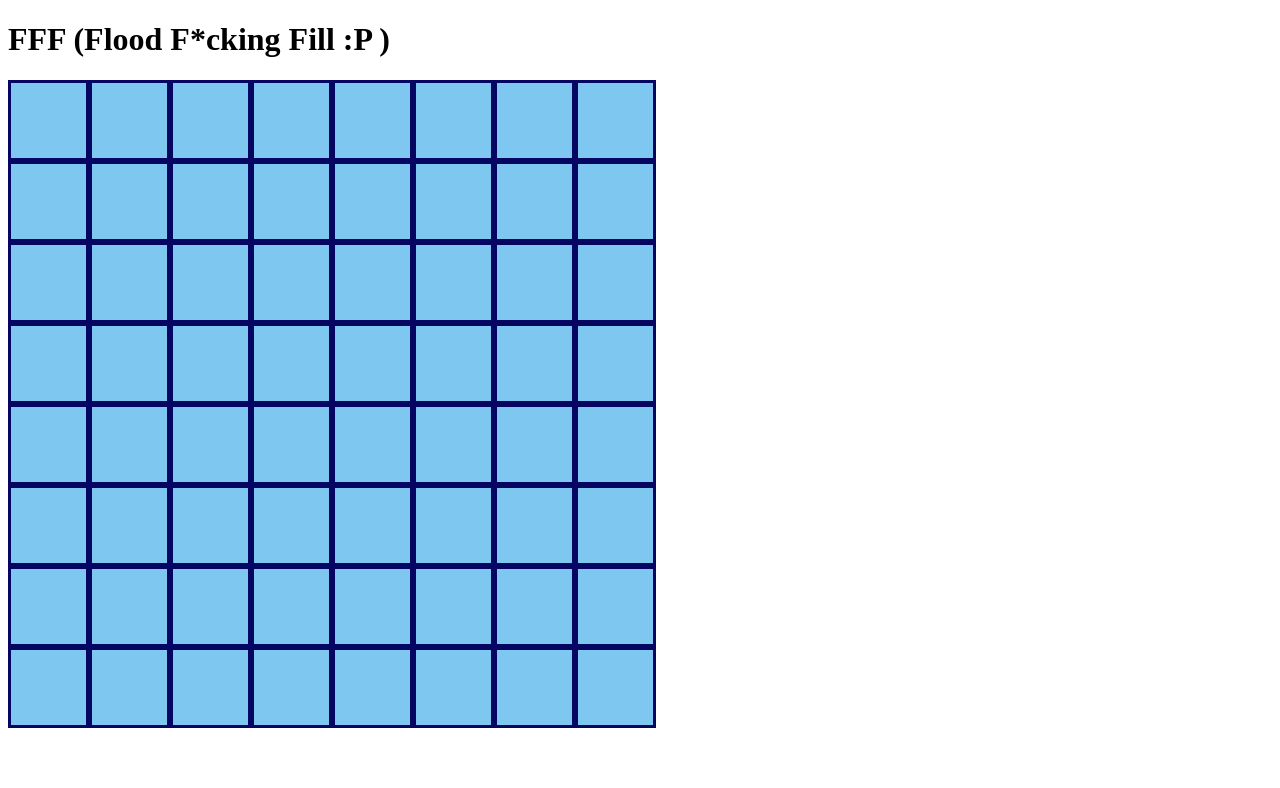
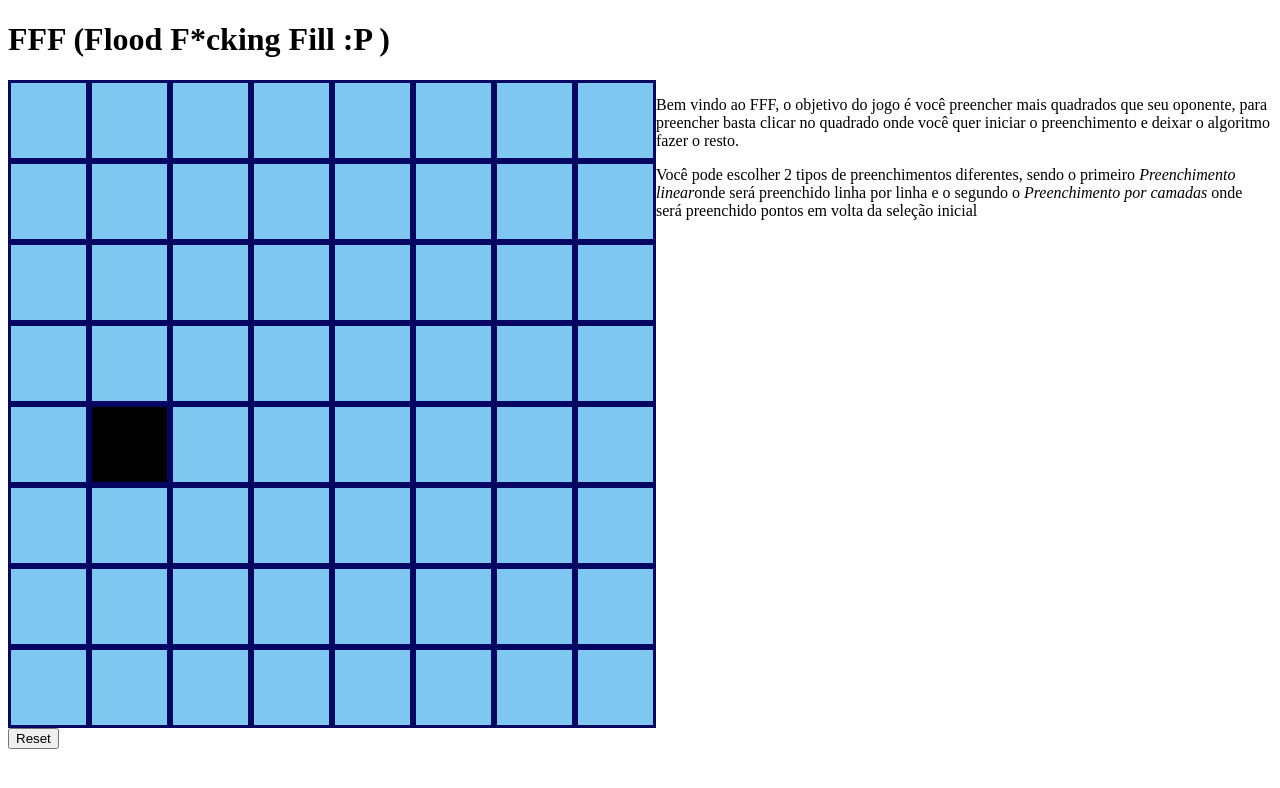
Before and after one commit to projeto-de-algoritmos/Grafos1_AFF, a React (Create React App) app in the folder graphs/: page / in a window 1280 px wide. Shown: the top 788 px of the page. Built offline with nearby package versions, Linux system fonts and the light colour scheme.

Commit message:
Prevent yellow square to eat black square
Co-authored-by: João <isudjoao@gmail.com>

```diff
--- a/graphs/package.json
+++ b/graphs/package.json
@@ -6,7 +6,9 @@
     "@testing-library/jest-dom": "^5.11.4",
     "@testing-library/react": "^11.1.0",
     "@testing-library/user-event": "^12.1.10",
+    "bootstrap": "^4.6.0",
     "react": "^17.0.1",
+    "react-bootstrap": "^1.5.0",
     "react-dom": "^17.0.1",
     "react-scripts": "4.0.2",
     "web-vitals": "^1.0.1"
--- a/graphs/src/App.css
+++ b/graphs/src/App.css
@@ -14,3 +14,16 @@
   height: 75px;
   background-color: rgb(126, 199, 241);
 }
+
+.field:hover{
+  background-color: #ff0;
+  cursor: pointer;
+}
+
+.filed:selection{
+  background-color: #ff0;
+}
+
+.main{
+  display: flex;
+}
--- a/graphs/src/App.js
+++ b/graphs/src/App.js
@@ -1,33 +1,44 @@
 import React, { useEffect, useState } from "react";
 import "./App.css";
-import Graph from './utils/Graph';
+import Graph from "./utils/Graph";
 
 const App = () => {
-  const [fieldSelected, setFieldSelected] = useState(null);
-  const [color, setColor] = useState(null);
-
-  const graph = new Graph(8,8);
-  useEffect(()=>{
-    graph.addNode();
-    graph.addNeighbor();
-  });
+  const [startGame, setStartGame] = useState(false);
+  const [searchType, setSearchType] = useState(false);
+  const [searchTypePC, setSearchTypePC] = useState(false);
 
   const getRandomArbitrary = (min, max) => {
     return Math.floor(Math.random() * (max - min) + min);
-  }
+  };
+
+  let initialPosition;
+
+  const graph = new Graph(8, 8);
+
+  useEffect(() => {
+    graph.addNode();
+    graph.addNeighbor();
+    const valueRow = getRandomArbitrary(0, 7);
+    const valueColumn = getRandomArbitrary(0, 7);
+    initialPosition = valueRow + "," + valueColumn;
+    graph.nodes.get(initialPosition).isSelected = true;
+    graph.nodes.get(initialPosition).setColor("#000");
+  }, []);
 
   const renderTable = (column) => {
-    return [0,1, 2, 3, 4, 5, 6, 7].map((row) => (
+    return [0, 1, 2, 3, 4, 5, 6, 7].map((row) => (
       <div
-      style={{backgroundColor: graph.nodes.get(`${column},${row}`)?.getColor()}}
-        className={ "field" }
+        style={{
+          backgroundColor: graph.nodes.get(`${column},${row}`)?.getColor(),
+        }}
+        className={"field"}
         id={`t${column},${row}`}
         onClick={() => {
-          setFieldSelected(`${column},${row}`);
-          graph.bfs(`${column},${row}`, '#ff0');
-          graph.bfs(`7,7`, '#000');
-
-          // graph.bfs(`${getRandomArbitrary(0,7)},${getRandomArbitrary(0,7)}`, '#000');
+          if (!startGame && `${column},${row}` !== initialPosition) {
+            setStartGame(true);
+              graph.bfs(`${column},${row}`, "#ff0");
+              graph.bfs(initialPosition, "#000");
+          }
         }}
         key={`${column},${row}`}
       ></div>
@@ -37,6 +48,7 @@ const App = () => {
   return (
     <>
       <h1>FFF (Flood F*cking Fill :P )</h1>
+      <div className="main">
         <section className="board">
           <div className="cross">{renderTable(0)}</div>
           <div className="cross">{renderTable(1)}</div>
@@ -47,6 +59,31 @@ const App = () => {
           <div className="cross">{renderTable(6)}</div>
           <div className="cross">{renderTable(7)}</div>
         </section>
+
+        <section className="instructions">
+          <p>
+            {" "}
+            Bem vindo ao FFF, o objetivo do jogo é você preencher mais quadrados
+            que seu oponente, para preencher basta clicar no quadrado onde você
+            quer iniciar o preenchimento e deixar o algoritmo fazer o resto.{" "}
+          </p>
+          <p>
+            {" "}
+            Você pode escolher 2 tipos de preenchimentos diferentes, sendo o
+            primeiro <i>Preenchimento linear</i>
+            onde será preenchido linha por linha e o segundo o{" "}
+            <i>Preenchimento por camadas</i> onde será preenchido pontos em
+            volta da seleção inicial
+          </p>
+        </section>
+      </div>
+      <button
+        onClick={() => {
+          window.location.reload();
+        }}
+      >
+        Reset
+      </button>
     </>
   );
 };
--- a/graphs/src/utils/Graph.js
+++ b/graphs/src/utils/Graph.js
@@ -1,15 +1,15 @@
 import Node from "./Node";
-
 export default class Graph {
   constructor(column, row) {
     this.nodes = new Map();
     this.column = column;
     this.row = row;
     this.neighbor = new Map();
+    this.total = 0;
   }
-   timeout(delay) {
-    return new Promise( res => setTimeout(res, delay) );
-}
+  timeout(delay) {
+    return new Promise((res) => setTimeout(res, delay));
+  }
 
   addNode() {
     let nodePhrase = "";
@@ -19,22 +19,16 @@ export default class Graph {
     }
     nodePhrase = nodePhrase.split(" ");
     nodePhrase.map((node) => this.nodes.set(node, new Node(node)));
-    // console.log(this.nodes);
   }
 
   addNeighbor() {
     for (let i = 0; i < this.column; i++)
       for (let j = 0; j < this.row; j++) {
         let neighbor = [];
-
         if (j < this.column - 1) neighbor.push(`${i},${j + 1}`);
-
         if (j > 0) neighbor.push(`${i},${j - 1}`);
-
         if (i > 0) neighbor.push(`${i - 1},${j}`);
-
         if (i < this.row - 1) neighbor.push(`${i + 1},${j}`);
-
         this.neighbor.set(`${i},${j}`, neighbor);
       }
   }
@@ -43,7 +37,7 @@ export default class Graph {
     const visited = new Set();
     const queue = [start];
     visited.add(start);
-    if(!this.nodes.get(start).isSelected){
+    if (!this.nodes.get(start).isSelected) {
       this.nodes.get(start).setColor(color);
       this.nodes.get(start).isSelected = true;
     }
@@ -54,20 +48,20 @@ export default class Graph {
       for (const neighbor of neighbors) {
         if (!visited.has(neighbor) && !this.nodes.get(neighbor).isSelected) {
           await this.timeout(300);
-            visited.add(neighbor);
-            this.nodes.get(neighbor).setColor(color);
+          visited.add(neighbor);
+          if (this.nodes.get(neighbor).setColor(color)) {
             this.nodes.get(neighbor).isSelected = true;
             queue.push(neighbor);
+          }
         }
       }
     }
   }
 
-
   async dfsR(start, color, visited = new Set()) {
     visited.add(start);
     await this.timeout(300);
-    if(!this.nodes.get(start).isSelected){
+    if (!this.nodes.get(start).isSelected) {
       this.nodes.get(start).isSelected = true;
       this.nodes.get(start).setColor(color);
     }
@@ -75,11 +69,9 @@ export default class Graph {
     for (const neighbor of neighbors) {
       if (!visited.has(neighbor) && !this.nodes.get(neighbor).isSelected) {
         this.nodes.get(neighbor).isSelected = true;
-        this.nodes.get(neighbor).setColor(color);
-          await this.dfsR(neighbor,  color, visited,);
-        }
+        if (this.nodes.get(neighbor).setColor(color))
+          await this.dfsR(neighbor, color, visited);
+      }
     }
+  }
 }
-
-
-}
--- a/graphs/src/utils/Node.js
+++ b/graphs/src/utils/Node.js
@@ -1,15 +1,18 @@
 export default class Node {
   constructor(position) {
     this.position = position;
-    this.color = "rgb(126, 199, 241)";
+    this.color = null;
     this.isSelected = false;
   }
   setColor(color) {
-    if(this.color==="rgb(126, 199, 241)"){
+    if(this.color===null){
+      console.log(this.position);
       this.color = color;
       const myDiv = document.getElementById('t'+this.position);
       myDiv.style.backgroundColor = color;
+      return true;
     }
+    return false;
   }
   getColor() {
     return this.color;
```
Also changed, not shown: 2 other files (tests, documents, lock files or other folders). Lines whose indentation alone changed are shown as unchanged.
